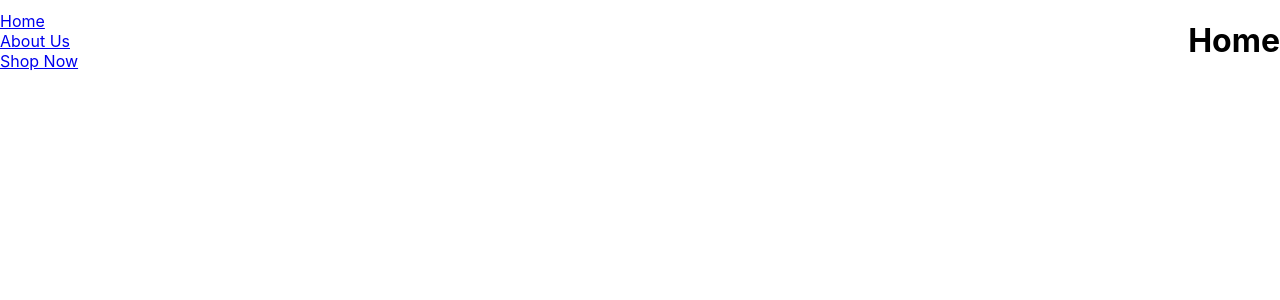
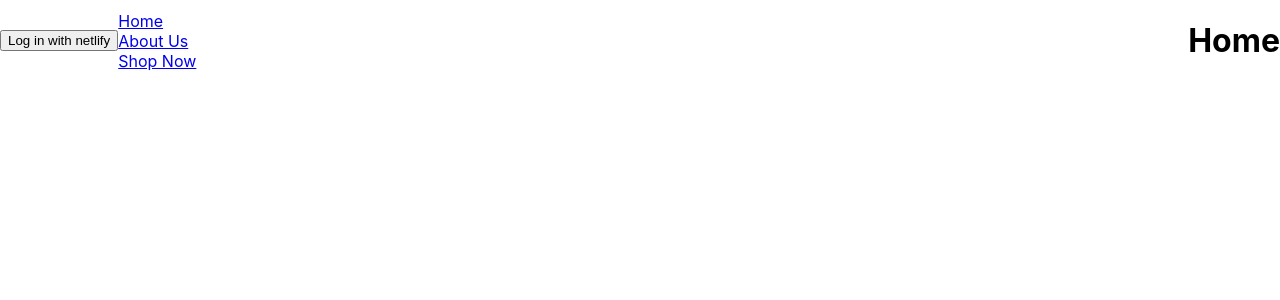
Before and after one commit to avi2313/orxTraining, a React (Create React App) app: page / in a window 1280 px wide. Shown: the top 300 px of the page. Built offline with nearby package versions, Linux system fonts and the light colour scheme.

Commit message:
adadadadadad

```diff
--- a/package.json
+++ b/package.json
@@ -6,6 +6,7 @@
     "@testing-library/jest-dom": "^4.2.4",
     "@testing-library/react": "^9.5.0",
     "@testing-library/user-event": "^7.2.1",
+    "netlify-identity-widget": "^1.9.1",
     "react": "^16.13.1",
     "react-dom": "^16.13.1",
     "react-google-login": "^5.1.21",
--- a/src/App.js
+++ b/src/App.js
@@ -6,6 +6,7 @@ import NavBar from './components/NavBar';
 import PageNotFound from './components/PageNotFound';
 import { Route, Switch } from "react-router-dom"
 import styled from "styled-components"
+import netlifyIdentity from 'netlify-identity-widget'
 
 function App() {
 
@@ -15,10 +16,16 @@ function App() {
 `
 
   const Routes = styled.div`
+`
 
-`
+function handleLogIn () {
+  netlifyIdentity.init();
+  netlifyIdentity.open();
+}
+
   return (
     <Main>
+      <button onClick={handleLogIn} >Log in with netlify</button>
       <NavBar />
       <Routes>
         <Switch>
```
Also changed, not shown: 1 other file (tests, documents, lock files or other folders).
